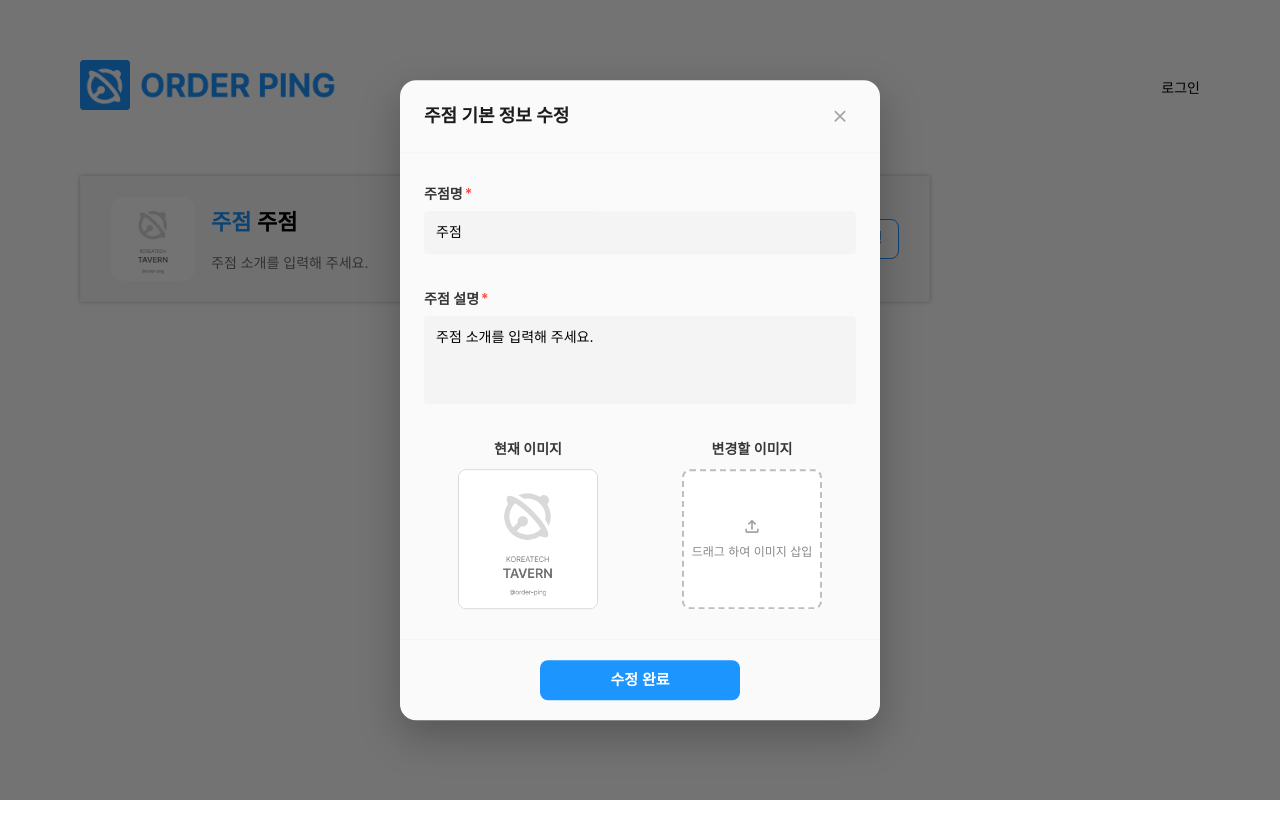
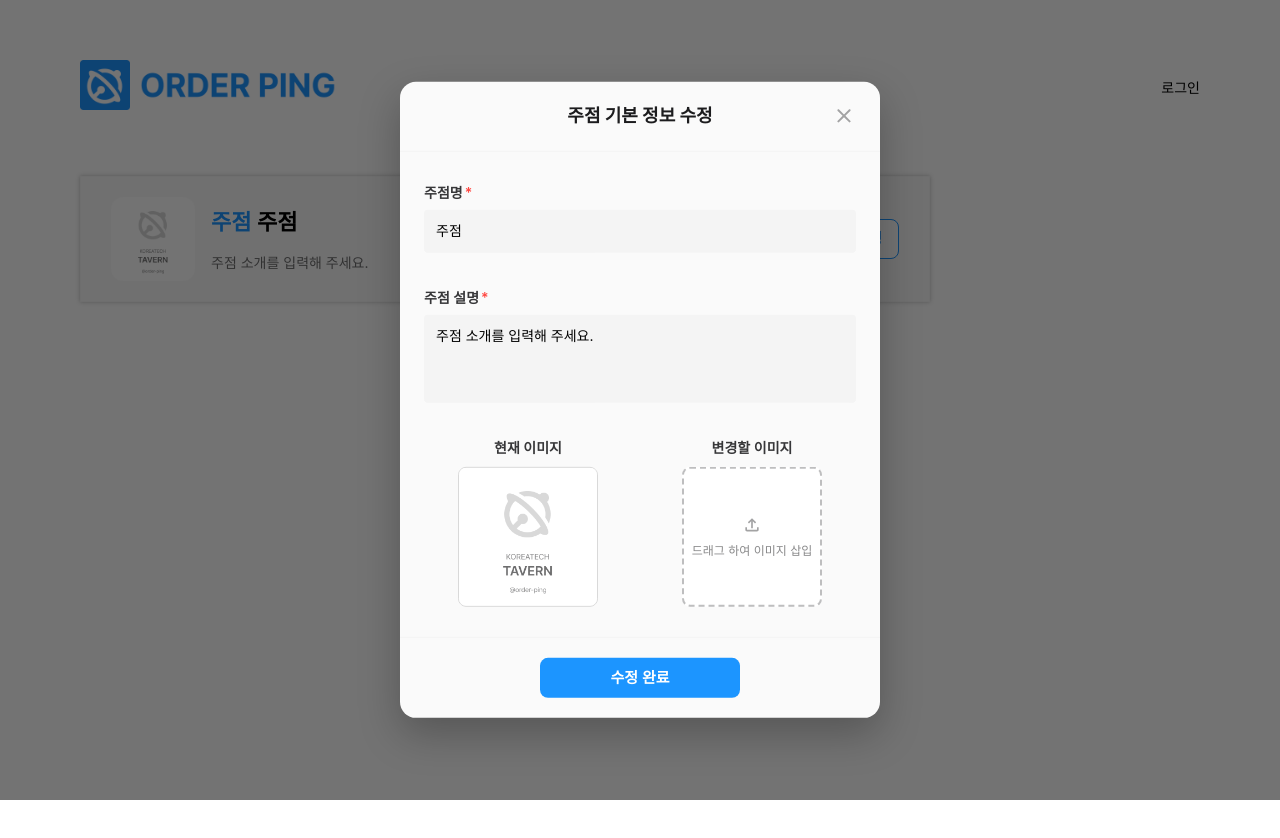
Before and after one commit to JK-Side/OrderPing-FE, a React (Vite) app: page /store/operate/1 in a window 1280 px wide. Both pictures are taken after a click on the button "주점 설정". Shown: the top 838 px of the page. Built offline with nearby package versions, Linux system fonts and the light colour scheme; no server answers.

Commit message:
feat: 입력값 검증 추가

```diff
--- a/src/components/Modal/Modal.module.scss
+++ b/src/components/Modal/Modal.module.scss
@@ -25,8 +25,9 @@
   padding: 20px 24px;
   display: flex;
   align-items: center;
-  justify-content: space-between;
+  justify-content: center;
   border-bottom: 1px solid $gray-10;
+  position: relative;
 }
 
 .title {
@@ -37,8 +38,8 @@
 }
 
 .closeButton {
-  width: 32px;
-  height: 32px;
+  width: 24px;
+  height: 24px;
   border: none;
   background: transparent;
   display: inline-flex;
@@ -46,11 +47,13 @@
   justify-content: center;
   cursor: pointer;
   color: $gray-40;
+  position: absolute;
+  right: 24px;
 }
 
 .closeIcon {
-  width: 20px;
-  height: 20px;
+  width: 24px;
+  height: 24px;
 }
 
 .closeIcon path {
--- a/src/pages/StoreOperate/components/StoreSettingsModal/index.tsx
+++ b/src/pages/StoreOperate/components/StoreSettingsModal/index.tsx
@@ -1,5 +1,6 @@
 import { useQueryClient } from '@tanstack/react-query';
 import { useState, type ChangeEvent } from 'react';
+import { useForm, type SubmitHandler } from 'react-hook-form';
 import { postPresignedUrl } from '@/api/store';
 import SettingDetailIcon from '@/assets/icons/setting-2.svg?react';
 import UploadIcon from '@/assets/icons/upload.svg?react';
@@ -16,6 +17,11 @@ interface StoreSettingsModalProps {
   storeImageUrl: string;
 }
 
+interface StoreSettingsForm {
+  name: string;
+  description: string;
+}
+
 export default function StoreSettingsModal({
   storeId,
   storeName,
@@ -25,22 +31,31 @@ export default function StoreSettingsModal({
   const queryClient = useQueryClient();
   const { mutateAsync: updateStore } = useUpdateStore();
   const [open, setOpen] = useState(false);
-  const [name, setName] = useState(storeName);
-  const [description, setDescription] = useState(storeDescription);
   const [previewUrl, setPreviewUrl] = useState<string | null>(null);
   const [selectedFile, setSelectedFile] = useState<File | null>(null);
   const [submitError, setSubmitError] = useState<string | null>(null);
-  const [isSubmitting, setIsSubmitting] = useState(false);
+  const {
+    register,
+    reset,
+    handleSubmit,
+    formState: { errors, isValid, isSubmitting },
+  } = useForm<StoreSettingsForm>({
+    mode: 'onChange',
+    defaultValues: {
+      name: storeName,
+      description: storeDescription,
+    },
+  });
 
   const handleOpenChange = (nextOpen: boolean) => {
     setOpen(nextOpen);
     if (nextOpen) {
-      setName(storeName);
-      setDescription(storeDescription);
+      reset({
+        name: storeName,
+        description: storeDescription,
+      });
+    }
     setSubmitError(null);
-    } else {
-      setSubmitError(null);
-    }
     if (previewUrl) {
       URL.revokeObjectURL(previewUrl);
     }
@@ -83,21 +98,15 @@ export default function StoreSettingsModal({
     return imageUrl;
   };
 
-  const handleSubmit = async () => {
-    if (!name.trim() || !description.trim()) {
-      setSubmitError('필수 항목을 모두 입력해 주세요.');
-      return;
-    }
-
-    setIsSubmitting(true);
+  const handleSubmitStore: SubmitHandler<StoreSettingsForm> = async (data) => {
     setSubmitError(null);
     try {
       const imageUrl = await uploadStoreImage(selectedFile);
       await updateStore({
         storeId,
         body: {
-          name: name.trim(),
-          description: description.trim(),
+          name: data.name.trim(),
+          description: data.description.trim(),
           imageUrl,
         },
       });
@@ -115,8 +124,6 @@ export default function StoreSettingsModal({
         setSubmitError('주점 정보를 수정하지 못했어요.');
       }
       console.error('Failed to update store', error);
-    } finally {
-      setIsSubmitting(false);
     }
   };
 
@@ -132,20 +139,33 @@ export default function StoreSettingsModal({
         <ModalHeader>
           <ModalTitle>주점 기본 정보 수정</ModalTitle>
         </ModalHeader>
+        <form onSubmit={handleSubmit(handleSubmitStore)}>
           <ModalBody>
             <div className={styles.form}>
-            <Input label="주점명" required>
+              <Input
+                label="주점명"
+                required
+                message={errors.name?.message}
+                messageState={errors.name ? 'error' : undefined}
+              >
                 <Input.Text
-                value={name}
-                onChange={(event) => setName(event.target.value)}
                   placeholder="주점명을 입력해 주세요."
+                  {...register('name', {
+                    required: '주점명을 입력해 주세요.',
+                  })}
                 />
               </Input>
-            <Input label="주점 설명" required>
+              <Input
+                label="주점 설명"
+                required
+                message={errors.description?.message}
+                messageState={errors.description ? 'error' : undefined}
+              >
                 <Input.TextArea
-                value={description}
-                onChange={(event) => setDescription(event.target.value)}
                   placeholder="주점 설명을 입력해 주세요."
+                  {...register('description', {
+                    required: '주점 설명을 입력해 주세요.',
+                  })}
                 />
               </Input>
               <div className={styles.imageRow}>
@@ -173,10 +193,11 @@ export default function StoreSettingsModal({
             </div>
           </ModalBody>
           <ModalFooter>
-          <Button size="md" className={styles.submitButton} onClick={handleSubmit} disabled={isSubmitting}>
+            <Button type="submit" size="md" className={styles.submitButton} disabled={!isValid || isSubmitting}>
               수정 완료
             </Button>
           </ModalFooter>
+        </form>
         {submitError && <p className={styles.submitError}>{submitError}</p>}
       </ModalContent>
     </Modal>
```
Lines whose indentation alone changed are shown as unchanged.
